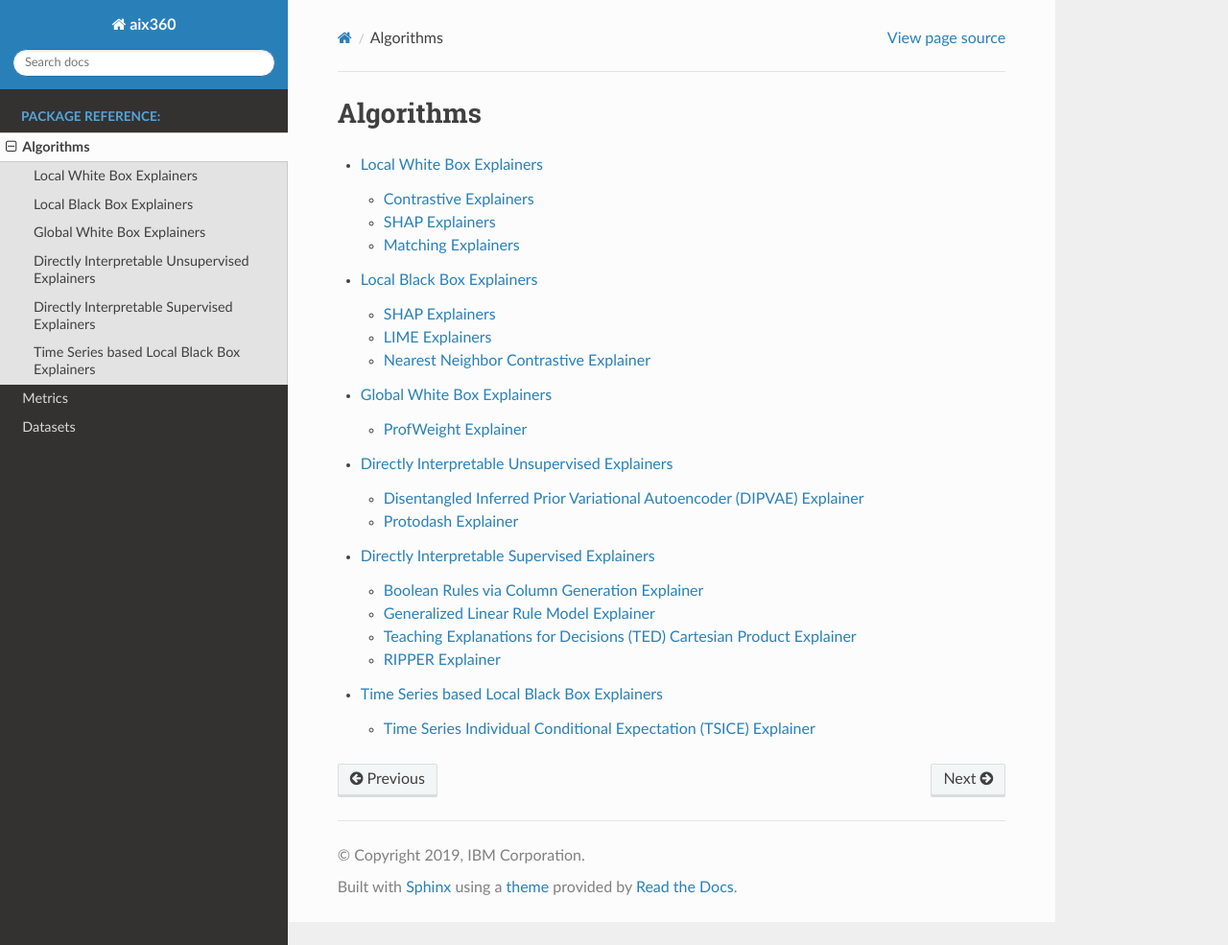
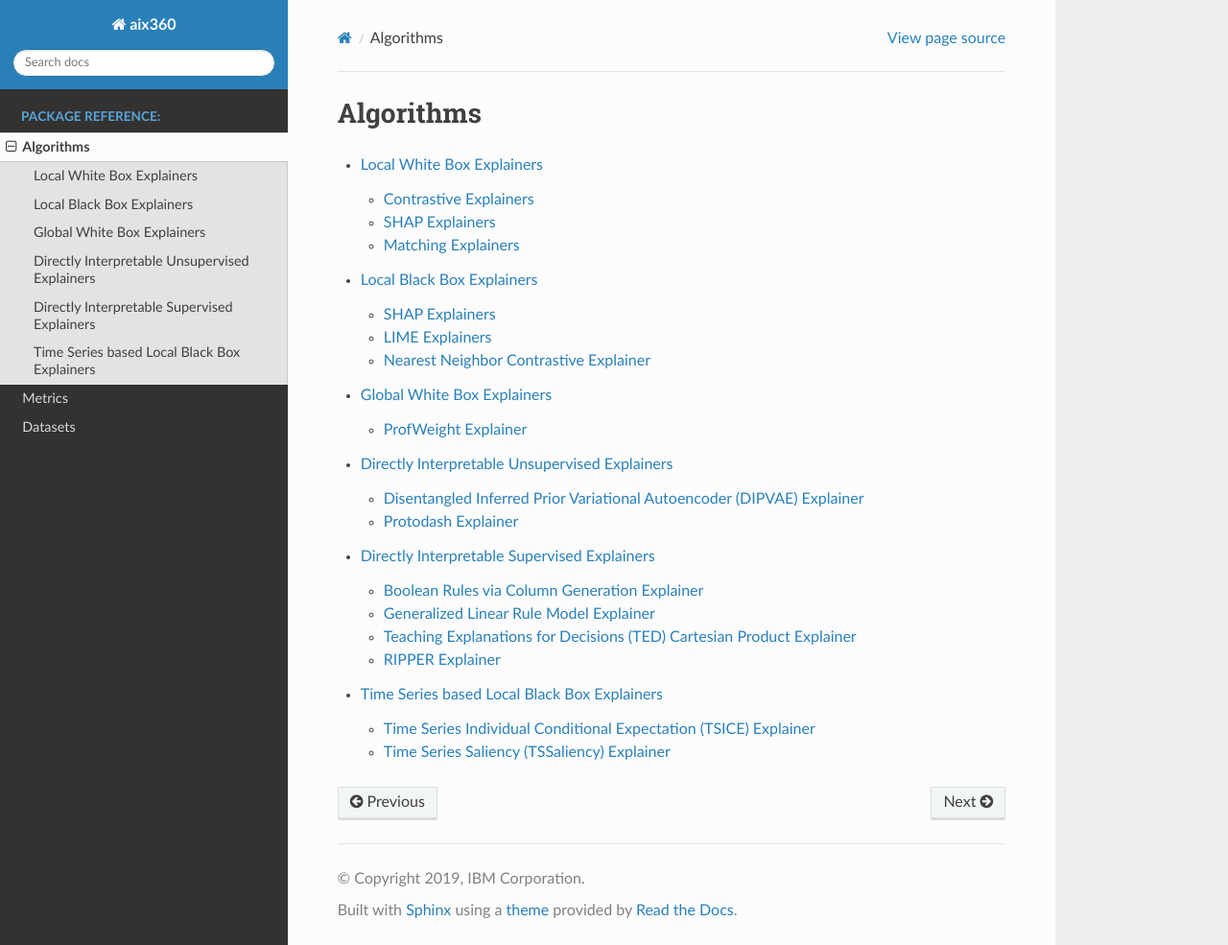
Before and after one commit to Trusted-AI/AIX360, a Sphinx documentation site: the page built from docs/algorithms.rst, in a window 1280 px wide and 985 px high. Shown: the whole window at 96% size. Built offline with Sphinx 7.4.7 and the Read the Docs theme 2.0.0, drawn with Linux system fonts in a browser that asks for light colours; the version number is read from the project's files by our own code.

Commit message:
tssaliency example notebooks for uni&multi-variate use cases and updated docs
Signed-off-by: Giridhar Ganapavarapu <giridhar.ganapavarapu@ibm.com>

```diff
--- a/docs/tslbbe.rst
+++ b/docs/tslbbe.rst
@@ -6,3 +6,9 @@ Time Series Individual Conditional Expectation (TSICE) Explainer
 
 .. autoclass:: aix360.algorithms.tsice.tsice.TSICEExplainer
    :members:
+
+Time Series Saliency (TSSaliency) Explainer
+-------------------------------------------------
+
+.. autoclass:: aix360.algorithms.tssaliency.tssaliency.TSSaliencyExplainer
+   :members:
```
Also changed, not shown: examples/README.md, 2 other files.
